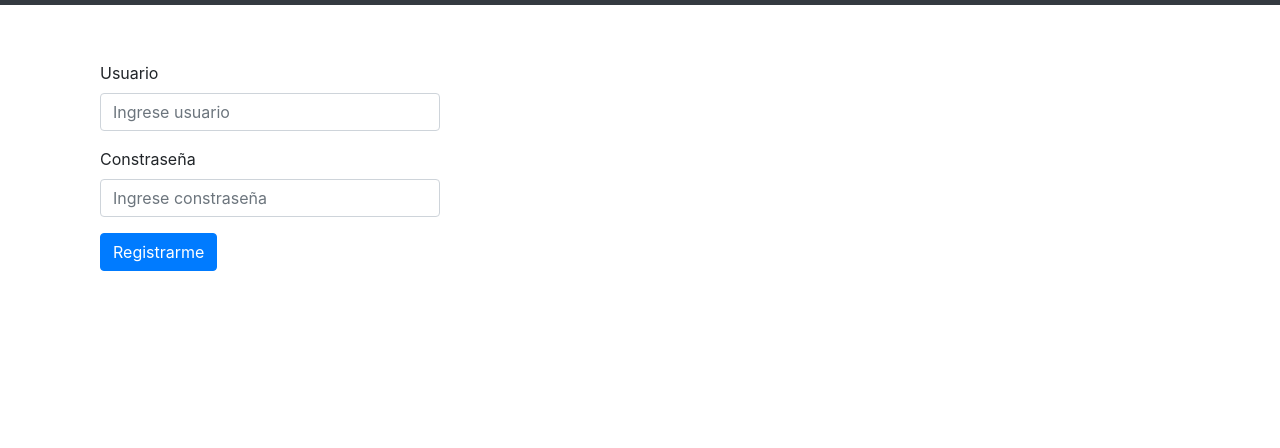
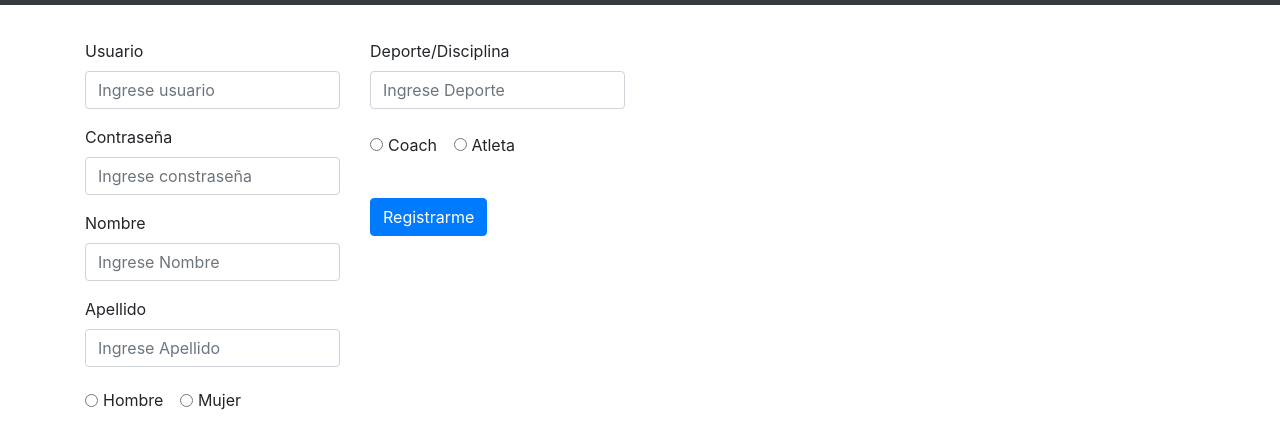
Before and after one commit to lisar01/LinkSports, a plain HTML site: page src/web/index.html in a window 1280 px wide. Shown: the part 66-514 px from the top of the page. Drawn offline with nearby package versions, Linux system fonts and the light colour scheme.

Commit message:
agrega campos a registrar en la vista

```diff
--- a/src/web/index.html
+++ b/src/web/index.html
@@ -30,17 +30,58 @@
     </form>
 </nav>
 <div class="container">
-		<form class="col-md-4" style="padding-top: 5%">
+    <div class="row">
+        <form class="col-sm-3" style="padding-top: 3%">
             <div class="form-group">
                 <label for="username_login">{{ userlabel }}</label>
                 <input type="email" class="form-control" id="username_login" placeholder="Ingrese usuario">
             </div>
             <div class="form-group">
-				<label for="password_login">Constraseña</label>
+                <label for="password_login">Contraseña</label>
                 <input type="password" class="form-control" id="password_login" placeholder="Ingrese constraseña">
             </div>
+            <div class="form-group">
+                <label for="nombre">Nombre</label>
+                <input type="text" class="form-control" id="nombre" placeholder="Ingrese Nombre">
+            </div>
+            <div class="form-group" style="padding-bottom: 2%">
+                <label for="apellido">Apellido</label>
+                <input type="text" class="form-control" id="apellido" placeholder="Ingrese Apellido">
+            </div>
+            <div class="form-check form-check-inline">
+                <input class="form-check-input" type="radio" name="inlineRadioOptions" id="inlineRadio3"
+                       value="option3">
+                <label class="form-check-label" for="inlineRadio3">Hombre</label>
+            </div>
+            <div class="form-check form-check-inline">
+                <input class="form-check-input" type="radio" name="inlineRadioOptions" id="inlineRadio4"
+                       value="option4">
+                <label class="form-check-label" for="inlineRadio4">Mujer</label>
+            </div>
+
+        </form>
+        <form class="col-sm-3" style="padding-top: 3%">
+            <div class="form-group" style="padding-bottom: 3%">
+                <label for="d_d">Deporte/Disciplina</label>
+                <input type="text" class="form-control" id="d_d" placeholder="Ingrese Deporte">
+            </div>
+            <div style="padding-bottom: 6%">
+                <div class="form-check form-check-inline">
+                    <input class="form-check-input" type="radio" name="inlineRadioOptions" id="inlineRadio1"
+                           value="option1">
+                    <label class="form-check-label" for="inlineRadio1">Coach</label>
+                </div>
+                <div class="form-check form-check-inline">
+                    <input class="form-check-input" type="radio" name="inlineRadioOptions" id="inlineRadio2"
+                           value="option2">
+                    <label class="form-check-label" for="inlineRadio2">Atleta</label>
+                </div>
+            </div>
+            <div style="padding-top: 10%">
             <button type="submit" class="btn btn-primary">Registrarme</button>
+            </div>
         </form>
+    </div>
 </div>
 <script src="node_modules/angular/angular.js"></script>
 <script src="node_modules/jquery/dist/jquery.js"></script>
```
Lines whose indentation alone changed are shown as unchanged.
